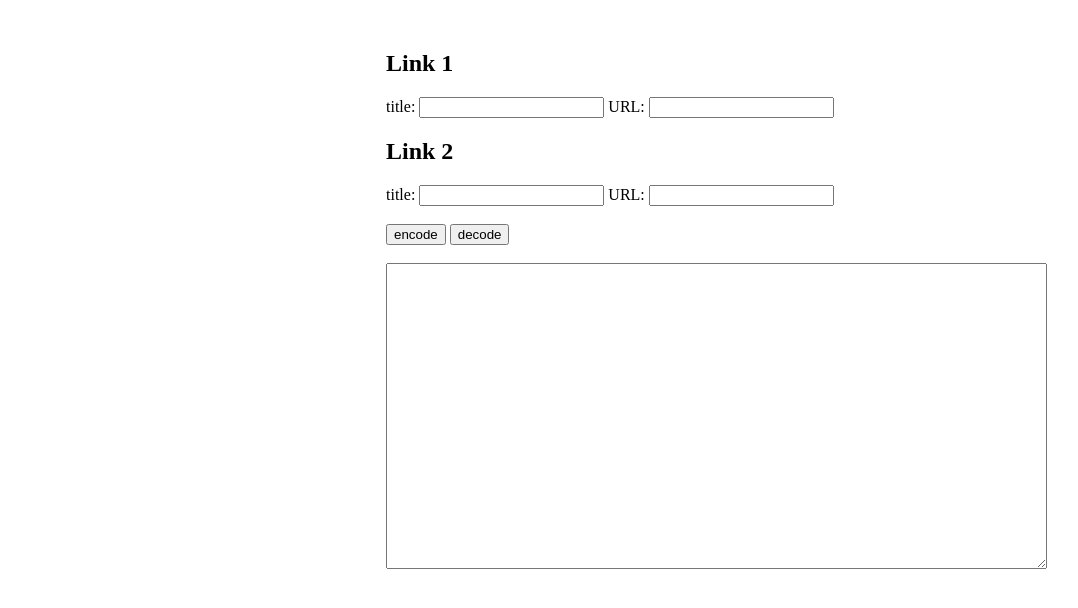
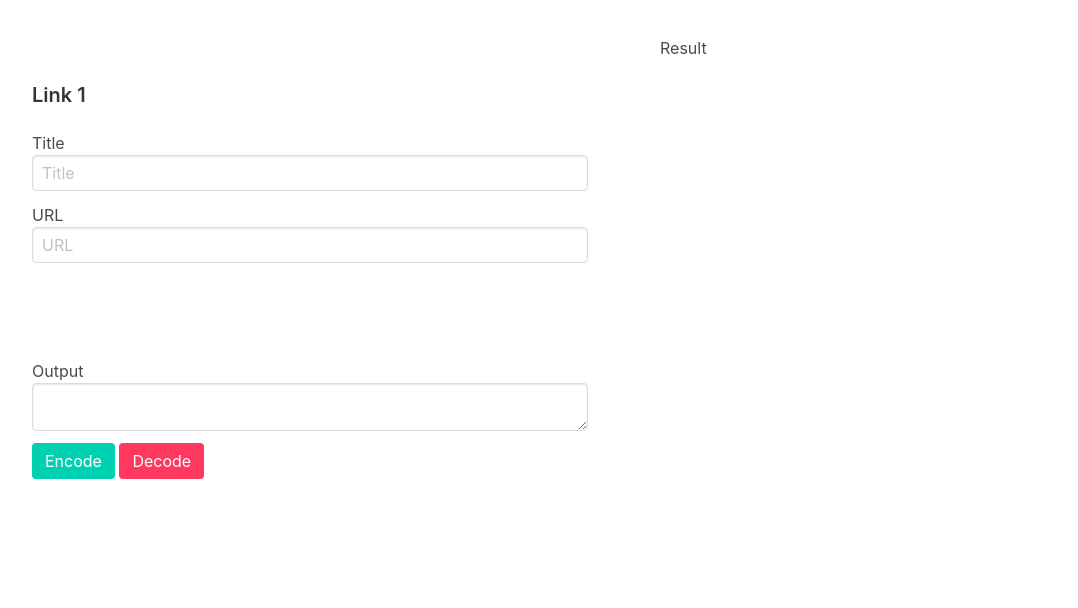
Before and after one commit to kdaisho/Link_List_Builder, a plain HTML site: page index.html in a window 1280 px wide. Shown: the whole page, without its empty margins (4-1082 px from the left). Drawn offline with nearby package versions, Linux system fonts and the light colour scheme.

Commit message:
Installing Angular

```diff
--- /dev/null
+++ b/css/style.css
@@ -0,0 +1,3 @@
+.textarea {
+    max-height: 3em;
+}
--- a/index.html
+++ b/index.html
@@ -1,21 +1,53 @@
 <!DOCTYPE html>
-<html lang="en">
+<html lang="en" ng-app="linkListApp">
 <head>
     <meta charset="UTF-8">
     <meta name="viewport" content="width=device-width, initial-scale=1.0">
     <meta http-equiv="X-UA-Compatible" content="ie=edge">
-    <title>Links Page Builder</title>
-    <style>
-        .app {
-            margin: 50px auto;
-            width: 500px;
-        }
-    </style>
+    <title>Link List Builder</title>
+    <link rel="stylesheet" href="https://cdnjs.cloudflare.com/ajax/libs/bulma/0.7.1/css/bulma.min.css">
+    <link rel="stylesheet" href="css/style.css">
 </head>
-<body>
-    <div class="app">
-        <section>
-            <div>
+<body ng-controller="LinkListController">
+    <div class="columns">
+        <section class="section column">
+            <form>
+                <div ng-repeat="form in forms" class="section">
+                    <h2 class="title is-5">{{form.label.name}} {{$index + 1}}</h2>
+                    <div class="field">
+                        <label for="label">{{form.label.title}}</label>
+                        <div class="control">
+                            <input type="text" class="input" ng-model="form.title" placeholder="Title">
+                        </div>
+                    </div>
+                    <div class="field">
+                        <label for="label">{{form.label.url}}</label>
+                        <div class="control">
+                            <input type="text" class="input" ng-model="form.url" placeholder="URL">
+                        </div>
+                    </div>
+                </div>
+                <div class="section">
+                    <div class="field">
+                        <label for="label">Output</label>
+                        <div class="control">
+                            <textarea class="textarea" ng-model="textarea" name="textarea" cols="30" rows="20"></textarea>
+                        </div>
+                    </div>
+                    <button class="button is-primary" ng-click="encode()">Encode</button>
+                    <button class="button is-danger" ng-click="decode()">Decode</button>
+                </div>
+            </form>
+        </section>
+
+        <section class="section column">
+            <div ng-repeat="form in forms">
+                Result
+                <h3>{{form.title}}</h3>
+                <a ng-href="form.url" target="_blank">{{form.url}}</a>
+            </div>
+        </section>
+        <!-- <div>
             <h2>Link 1</h2>
             <label for="title">title: </label>
             <input type="text" name="title" id="title">
@@ -29,16 +61,15 @@
             <label for="">URL: </label>
             <input type="text">
         </div>
-        </section>
-        <br>
         <section>
             <button id="encode">encode</button>
             <button id="decode">decode</button>
             <br>
             <br>
             <textarea name="" id="textArea" cols="80" rows="20"></textarea>
-        </section>
+        </section> -->
     </div>
+    <script src="https://cdnjs.cloudflare.com/ajax/libs/angular.js/1.7.2/angular.min.js"></script>
     <script src="js/app.js"></script>
 </body>
 </html>
--- a/js/app.js
+++ b/js/app.js
@@ -1,25 +1,71 @@
 'use strict';
 
-var textarea = document.getElementById('textArea');
-var encodeBtn = document.getElementById('encode');
-var decodeBtn = document.getElementById('decode');
-var title = document.getElementById('title');
-var url = document.getElementById('url');
-var obj = {};
+var linkListApp = angular.module('linkListApp', []);
 
-encodeBtn.addEventListener('click', function() {
-    var a = title.value;
-    console.log(a);
-    var b = btoa(a);
+linkListApp.controller('LinkListController', function LinkListController($scope) {
+    $scope.forms = [
+        {
+            label: {
+                name: 'Link',
+                title: 'Title',
+                url: 'URL',
+                output: 'Output'
+            },
+            title: '',
+            url: ''
+        }
+    ];
 
-    console.log(b);
-    textarea.innerHTML = b;
+    $scope.textarea = '';
+
+    $scope.encode = function() {
+        var obj = {};
+        for (let i = 0; i < $scope.forms.length; i++) {
+            console.log($scope.forms[i].title);
+            obj.t = $scope.forms[i].title;
+            obj.u = $scope.forms[i].url;
+            console.log(obj);
+        }
+        obj = JSON.stringify(obj);
+        console.log(obj);
+        var encoded = btoa(obj);
+        $scope.textarea = encoded;
+    }
+
+    $scope.decode = function() {
+        console.log($scope.textarea);
+
+        const text = atob($scope.textarea);
+        console.log(text);
+        var u = JSON.stringify(text);
+        console.log(u);
+    }
 });
 
-decodeBtn.addEventListener('click', function() {
-    var a = textarea.value;
-    console.log('encoded: ' + a);
-    var b = atob(a);
-    console.log('decoded: ' + b);
-    textarea.innerHTML = b;
-});
+// var textarea = document.getElementById('textArea');
+// var encodeBtn = document.getElementById('encode');
+// var decodeBtn = document.getElementById('decode');
+// var title = document.getElementById('title');
+// var url = document.getElementById('url');
+// var obj = {};
+
+// encodeBtn.addEventListener('click', function() {
+//     obj.a = title.value;
+//     console.log(obj);
+//     obj = JSON.stringify(obj);
+//     console.log(obj);
+//     var b = btoa(obj);
+
+//     // console.log(b);
+//     textarea.innerHTML = b;
+// });
+
+// decodeBtn.addEventListener('click', function() {
+//     var k = textarea.value;
+//     console.log('encoded: ' + k);
+//     var b = atob(k);
+//     b = JSON.stringify(b);
+//     alert(b);
+//     console.log('decoded2: ' + b.a);
+//     textarea.innerHTML = b;
+// });
--- /dev/null
+++ b/js/app.module.js
@@ -0,0 +1,5 @@
+'use strict';
+
+angular.module('linkListApp', [
+    'linkList'
+]);
```
Lines whose indentation alone changed are shown as unchanged.
